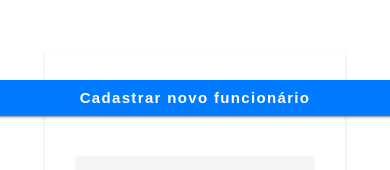
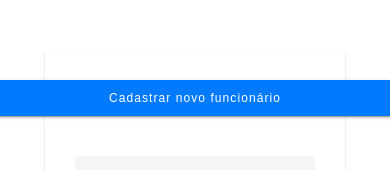
Before and after one commit to vascsx/registro_frontend, an Angular app: page / in a window 390 px wide. Shown: the top 170 px of the page. Built offline with nearby package versions, Linux system fonts and the light colour scheme; no server answers; a web font is replaced by a local one.

Commit message:
feat: melhorando responsividade e mapeamento dos novos campos na tela principal

```diff
--- a/src/app/pages/home/home.component.html
+++ b/src/app/pages/home/home.component.html
@@ -39,17 +39,23 @@
 
     <ng-container matColumnDef="Departamento">
       <th mat-header-cell *matHeaderCellDef>Departamento</th>
-      <td mat-cell *matCellDef="let funcionario"> {{funcionario.departamento}} </td>
+      <td mat-cell *matCellDef="let funcionario">
+        {{ getDepartamentoNome(funcionario.departamentoId) }}
+      </td>
     </ng-container>
 
     <ng-container matColumnDef="Cargo">
       <th mat-header-cell *matHeaderCellDef>Cargo</th>
-      <td mat-cell *matCellDef="let funcionario"> {{funcionario.cargo}} </td>
+      <td mat-cell *matCellDef="let funcionario">
+        {{ getCargoNome(funcionario.cargoId) }}
+      </td>
     </ng-container>
 
     <ng-container matColumnDef="Projeto">
       <th mat-header-cell *matHeaderCellDef>Projeto</th>
-      <td mat-cell *matCellDef="let funcionario"> {{funcionario.projeto}} </td>
+      <td mat-cell *matCellDef="let funcionario">
+        {{ getProjetoNome(funcionario.projetoId) }}
+      </td>
     </ng-container>
 
     <ng-container matColumnDef="Ações" class="btns">
--- a/src/app/pages/home/home.component.scss
+++ b/src/app/pages/home/home.component.scss
@@ -11,12 +11,12 @@
   button {
     background-color: #007bff;
     width: 100%;
-    padding: 10px;
-    font-size: 1.5rem;
+    padding: 8px;
+    font-size: 1.2rem;
     border-radius: 8px;
     color: white;
     font-family: 'Titillium Web', sans-serif;
-    font-weight: 600;
+    font-weight: 400;
     margin-bottom: 20px;
   }
 }
@@ -58,5 +58,5 @@ mat-form-field {
 }
 
 .action-btn {
-  margin-right: 15px;
+  margin-left: 8px;
 }
```
